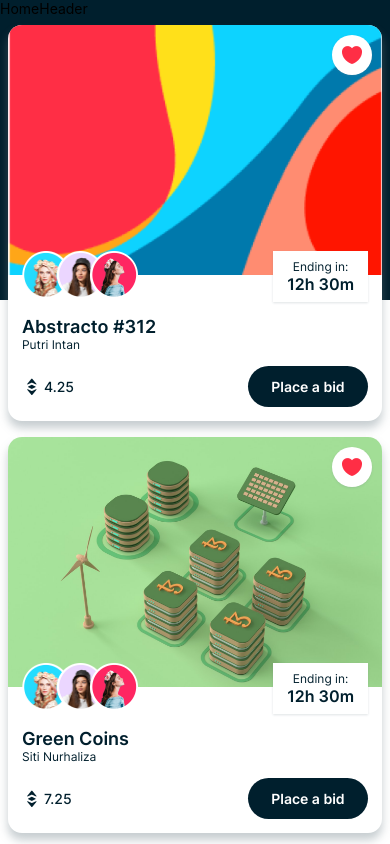
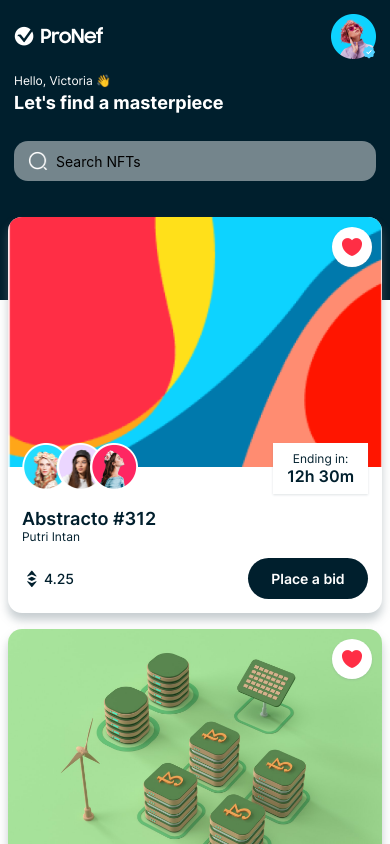
Before and after one commit to Phahladira-Moja/nft_app, a React Native app: screen /Home in a window 390 px wide. Shown: the top 844 px of the page. Built offline with nearby package versions, Linux system fonts and the light colour scheme.

Commit message:
Completed the header component

```diff
--- a/components/HomeHeader.js
+++ b/components/HomeHeader.js
@@ -1,10 +1,96 @@
-import { View, Text } from "react-native";
+import { View, Text, Image } from "react-native";
 import React from "react";
+import { COLORS, FONTS, SIZES, assets } from "../constants";
+import { TextInput } from "react-native-gesture-handler";
 
-const HomeHeader = () => {
+const HomeHeader = ({ onSearch }) => {
   return (
-    <View>
-      <Text>HomeHeader</Text>
+    <View
+      style={{
+        backgroundColor: COLORS.primary,
+        padding: SIZES.font,
+      }}
+    >
+      <View
+        style={{
+          flexDirection: "row",
+          justifyContent: "space-between",
+          alignItems: "center",
+        }}
+      >
+        <Image
+          source={assets.logo}
+          resizeMode="contain"
+          style={{ width: 90, height: 25 }}
+        />
+
+        <View style={{ width: 45, height: 45 }}>
+          <Image
+            source={assets.person01}
+            resizeMode="contain"
+            style={{ width: "100%", height: "100%" }}
+          />
+          <Image
+            source={assets.badge}
+            resizeMode="contain"
+            style={{
+              width: 15,
+              height: 15,
+              position: "absolute",
+              bottom: 0,
+              right: 0,
+            }}
+          />
+        </View>
+      </View>
+
+      <View style={{ marginVertical: SIZES.font }}>
+        <Text
+          style={{
+            fontFamily: FONTS.regular,
+            fontSize: SIZES.small,
+            color: COLORS.white,
+          }}
+        >
+          Hello, Victoria 👋
+        </Text>
+        <Text
+          style={{
+            fontFamily: FONTS.bold,
+            fontSize: SIZES.large,
+            color: COLORS.white,
+            marginTop: SIZES.base / 2,
+          }}
+        >
+          Let's find a masterpiece
+        </Text>
+      </View>
+
+      <View style={{ marginVertical: SIZES.font }}>
+        <View
+          style={{
+            width: "100%",
+            borderRadius: SIZES.font,
+            backgroundColor: COLORS.gray,
+            flexDirection: "row",
+            alignItems: "center",
+            paddingHorizontal: SIZES.font,
+            paddingVertical: SIZES.small - 2,
+          }}
+        >
+          <Image
+            source={assets.search}
+            resizeMode="contain"
+            style={{ width: 20, height: 20, marginRight: SIZES.base }}
+          />
+
+          <TextInput
+            placeholder="Search NFTs"
+            style={{ flex: 1 }}
+            onChangeText={onSearch}
+          />
+        </View>
+      </View>
     </View>
   );
 };
```
